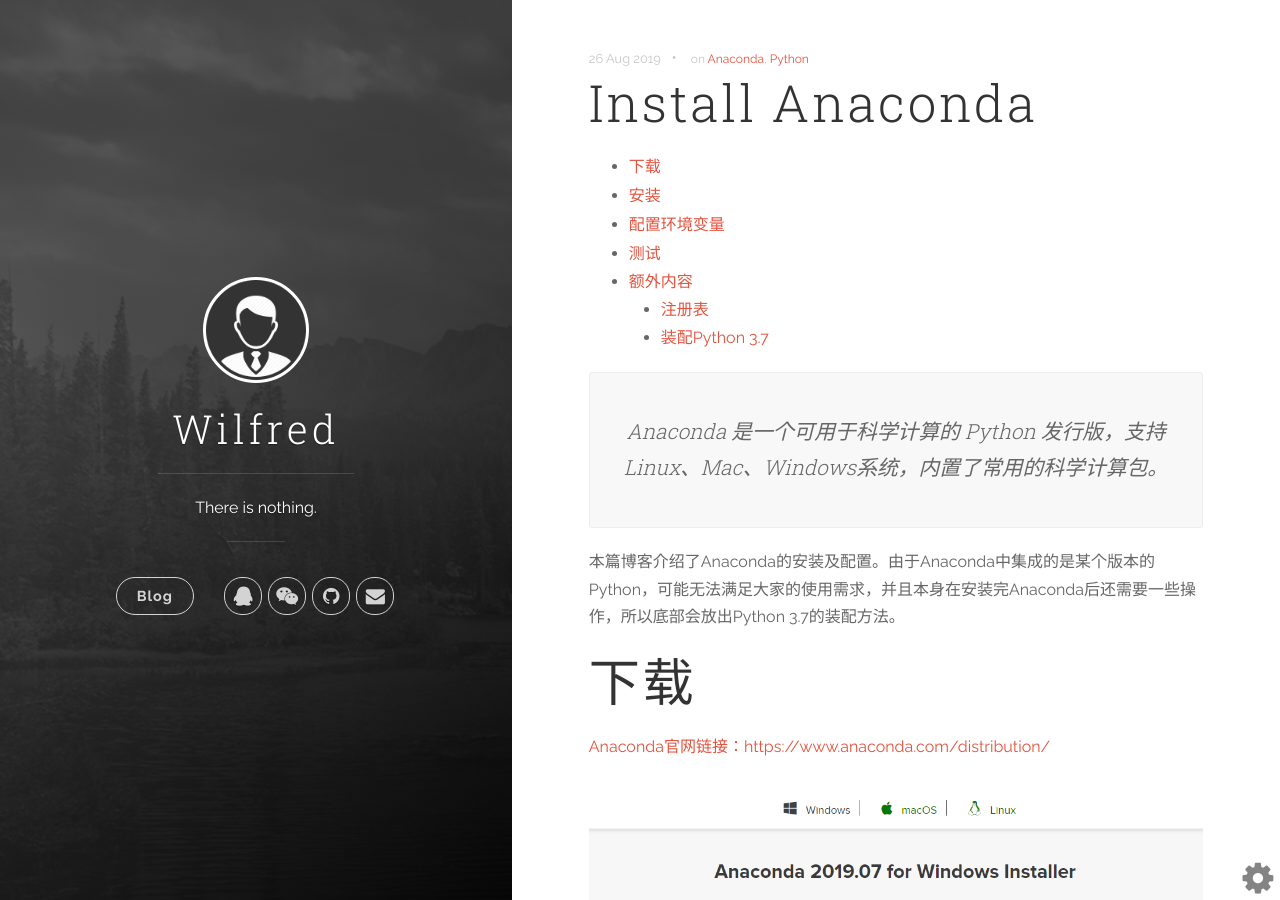
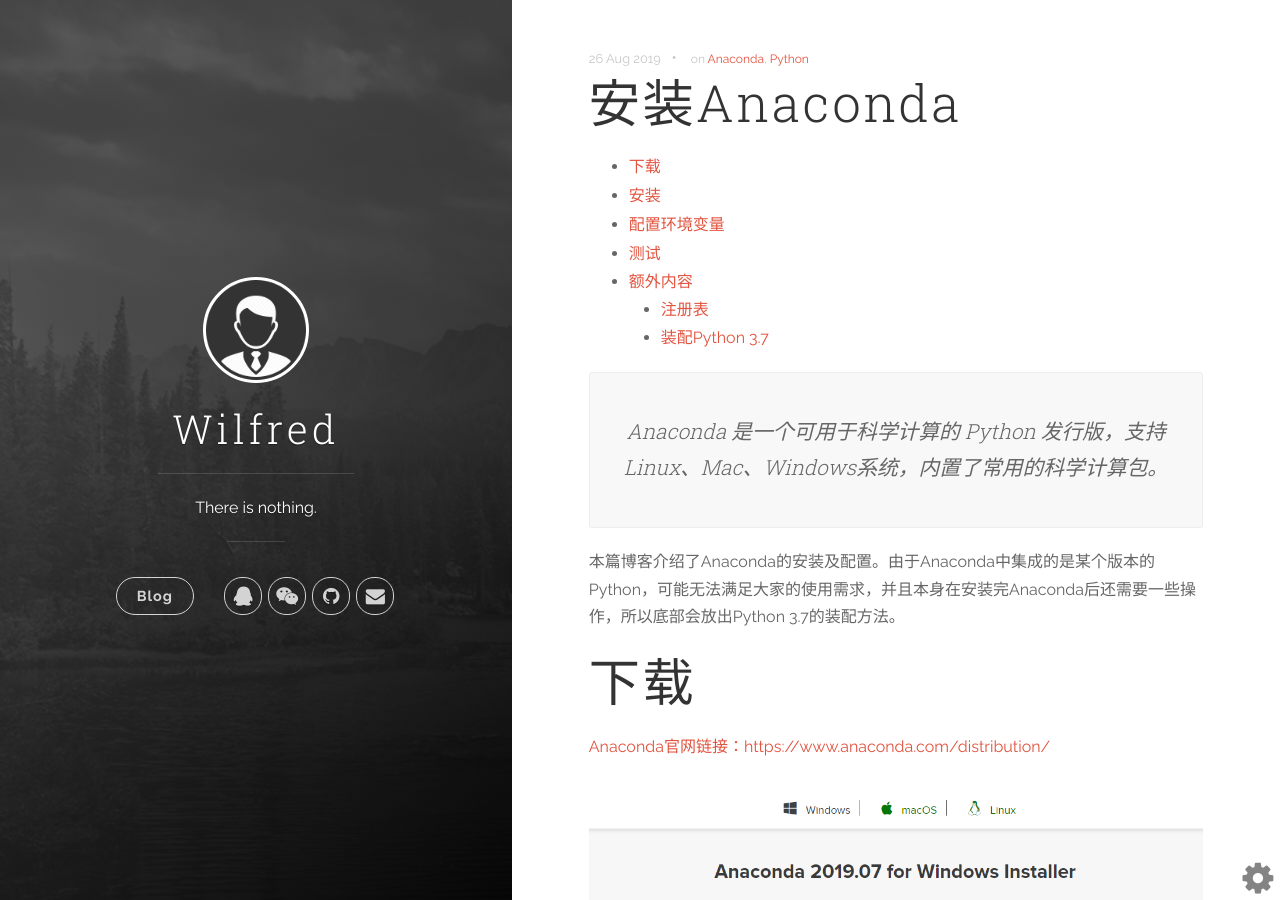
Before and after one commit to WilfredShen/WilfredShen.github.io, a Jekyll site: the page built from _posts/2019-08-26-Install-Anaconda.md, in a window 1280 px wide and 900 px high. Built offline with Jekyll 4.4.1, drawn with Linux system fonts in a browser that asks for light colours.

Commit message:
Update 2019-08-26-Install-Anaconda.md

```diff
--- a/_posts/2019-08-26-Install-Anaconda.md
+++ b/_posts/2019-08-26-Install-Anaconda.md
@@ -1,6 +1,6 @@
 ---
 layout: post
-title: Install Anaconda
+title: 安装Anaconda
 date: 2019-08-26 16:20:00
 tags: Anaconda Python
 categories: install-Anaconda install-Python
```
